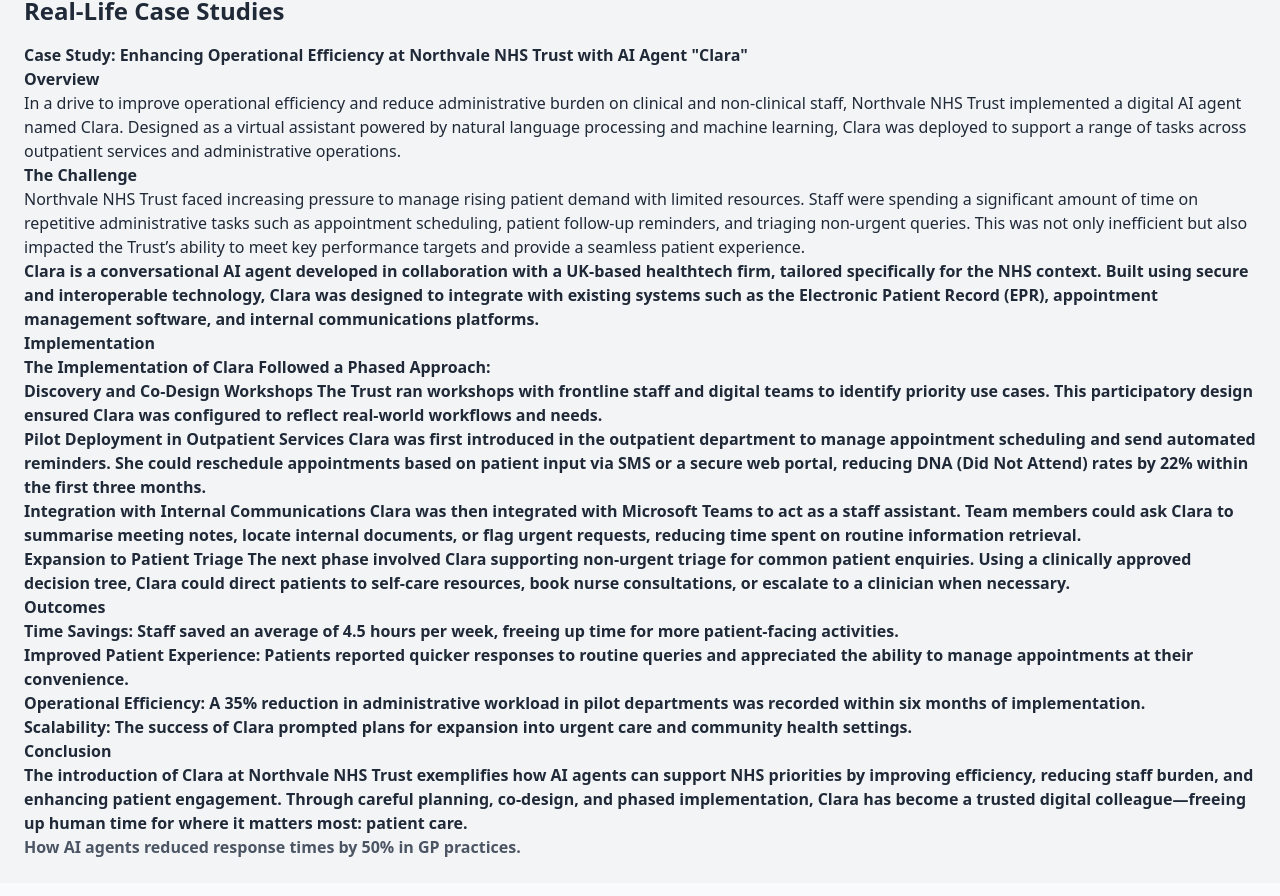
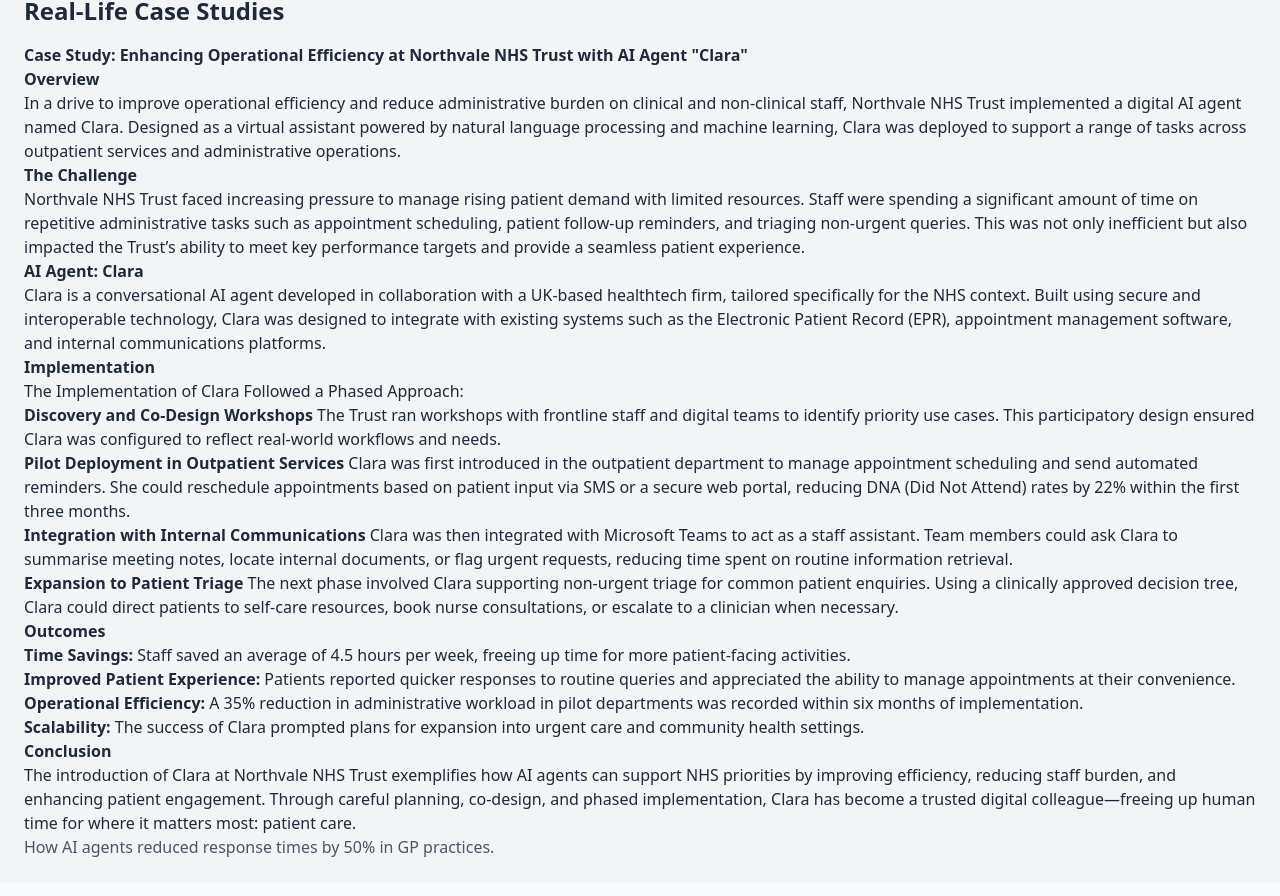
Before and after one commit to nhs-analystx/synapster, a Jekyll site: the page index.html, which Jekyll copies as it is, in a window 1280 px wide and 900 px high, scrolled down 4043 px. Shown: the top 896 px of the window. Built offline with Jekyll 4.4.1, drawn with Linux system fonts in a browser that asks for light colours.

Commit message:
Update index.html

```diff
--- a/index.html
+++ b/index.html
@@ -549,15 +549,17 @@
     <div class="space-y-4">
       <div>
         <h4 class="font-bold">Case Study: Enhancing Operational Efficiency at Northvale NHS Trust with AI Agent "Clara"</h4>
+
         <b>Overview</b>
         <p>In a drive to improve operational efficiency and reduce administrative burden on clinical and non-clinical staff, Northvale NHS Trust implemented a digital AI agent named Clara. Designed as a virtual assistant powered by natural language processing and machine learning, Clara was deployed to support a range of tasks across outpatient services and administrative operations.</p>
         <b>The Challenge</b>
         <p>Northvale NHS Trust faced increasing pressure to manage rising patient demand with limited resources. Staff were spending a significant amount of time on repetitive administrative tasks such as appointment scheduling, patient follow-up reminders, and triaging non-urgent queries. This was not only inefficient but also impacted the Trust’s ability to meet key performance targets and provide a seamless patient experience.</p>
-        <b><AI Agent: Clara</b>
+
+        <b>AI Agent: Clara</b>
         <p>Clara is a conversational AI agent developed in collaboration with a UK-based healthtech firm, tailored specifically for the NHS context. Built using secure and interoperable technology, Clara was designed to integrate with existing systems such as the Electronic Patient Record (EPR), appointment management software, and internal communications platforms.</p>
           <b>Implementation</b>
-           <p>The Implementation of Clara Followed a Phased Approach:</p>
 
+        <p>The Implementation of Clara Followed a Phased Approach:</p>
   <ol>
     <li>
       <strong>Discovery and Co-Design Workshops</strong>
```
